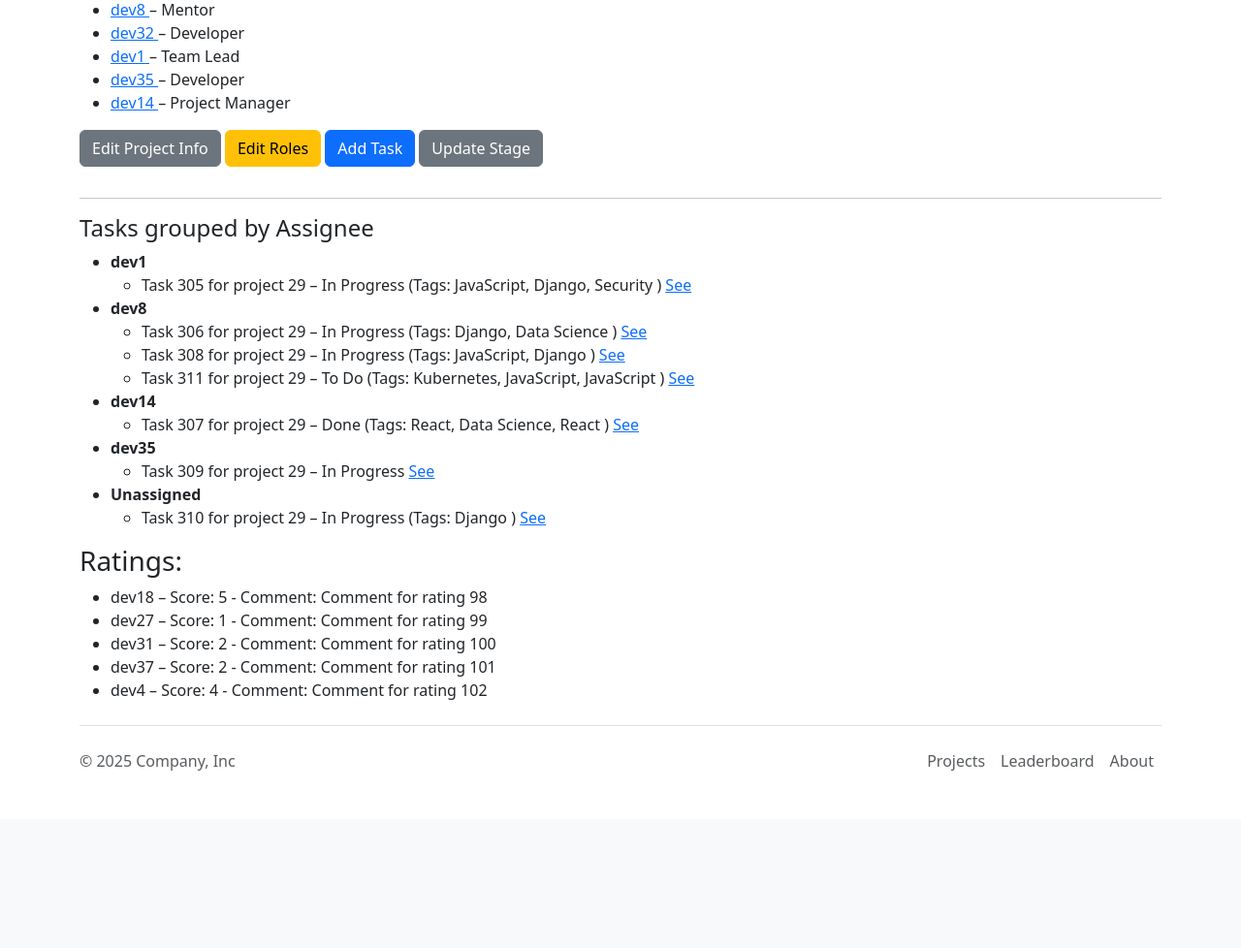
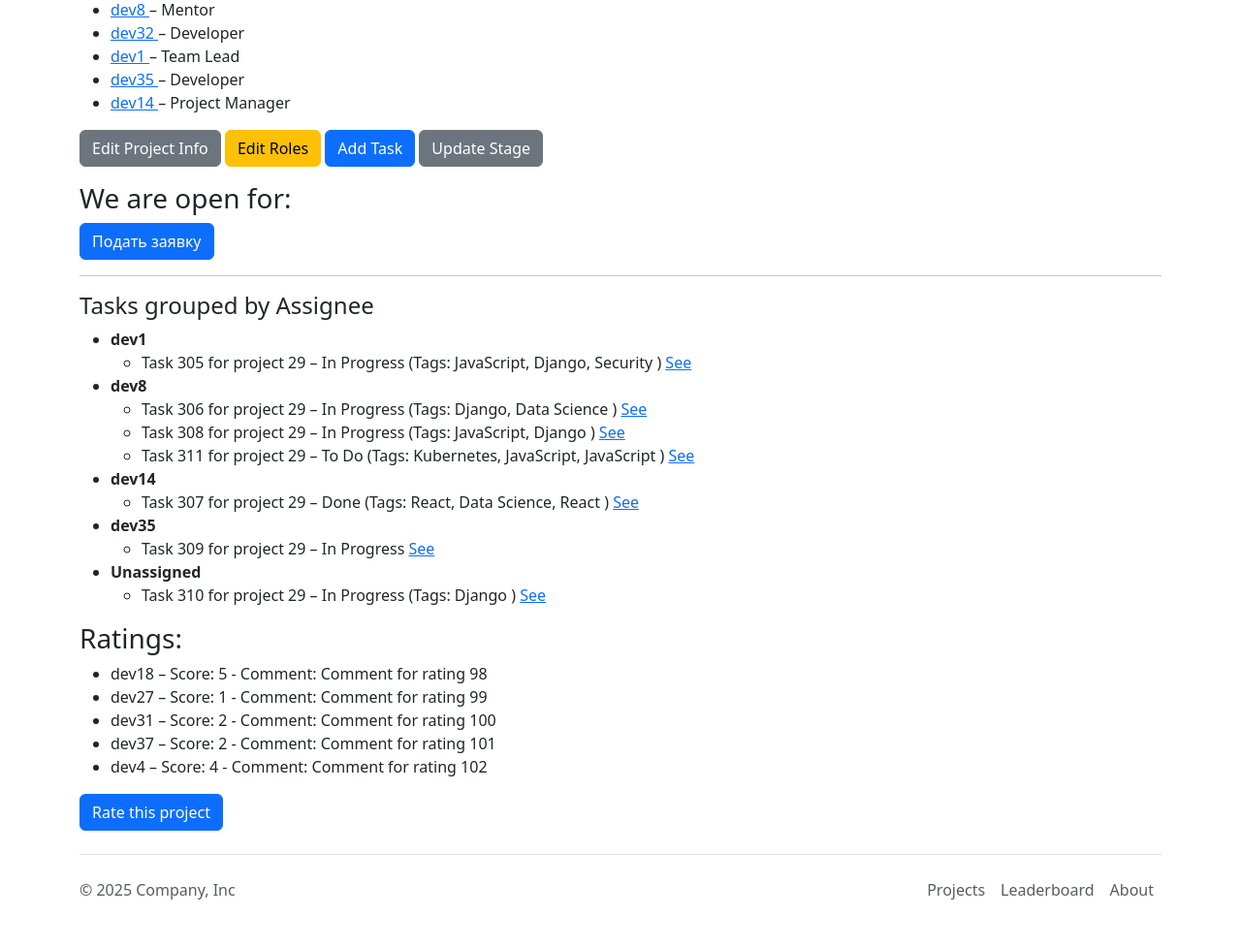
Before and after one commit to bashyrov/team-mate, a Django app: page /project/29/ in a window 1280 px wide. Shown: the part 446-1424 px from the top of the page at 97% size. Before the commit the page ends 1241 px from the top, so only its background shows below. Run offline with Django 5.2, Linux system fonts and the light colour scheme; data comes from the database, SQL or seed files in the repository; some libraries are stand-ins or nearby versions.

Commit message:
Added a projext rating modal form and project application form in project detail

```diff
--- a/projects/models.py
+++ b/projects/models.py
@@ -53,7 +53,7 @@ class ProjectRating(models.Model):
         on_delete=models.CASCADE,
         related_name='given_project_ratings'
     )
-    score = models.IntegerField()  # например, 1–5
+    score = models.IntegerField()
     comment = models.TextField(blank=True)
     created_at = models.DateTimeField(auto_now_add=True)
 
--- a/projects/urls.py
+++ b/projects/urls.py
@@ -11,11 +11,14 @@ urlpatterns = [
     path('project/<int:pk>/', views.ProjectDetailView.as_view(), name='project_detail'),
     path('project/create/', views.ProjectCreateView.as_view(), name='project_create'),
     path('project/<int:pk>/edit/', views.ProjectUpdateView.as_view(), name='project_edit'),
+    path('project/<int:pk>/applicate/', views.ProjectUpdateView.as_view(), name='project_applicate'),
     path('project/rating/<int:pk>/', views.ProjectRatingCreateView.as_view(), name='project_rate'),
     path('project/<int:pk>/roles/edit/', views.ProjectRolesUpdateView.as_view(), name='project_edit_roles'),
     path('project/<int:pk>/stage/edit/', views.ProjectStageUpdateView.as_view(), name='project_edit_stage'),
     path('profile/<int:pk>/', views.DeveloperDetailView.as_view(), name='profile'),
     path('project/<int:project_pk>/task/create/', views.TaskCreateView.as_view(), name='task_create'),
+    path("projects/<int:pk>/apply/", views.ProjectApplicationCreateView.as_view(), name="apply"),
+
     path('task/<int:pk>/edit/', views.TaskUpdateView.as_view(), name='task_edit'),
     path('task/<int:pk>/', views.TaskDetailView.as_view(), name='task_detail'),
     path('leaderboard/', views.LeaderboardView.as_view(), name='leaderboard'),
--- a/projects/views.py
+++ b/projects/views.py
@@ -1,11 +1,12 @@
 from django.contrib.auth import get_user_model
 from django.contrib.auth.models import User
 from django.core.exceptions import PermissionDenied
+from django.http import HttpResponse
 from django.urls import reverse_lazy
 from django.views.generic import ListView, DetailView, CreateView, UpdateView, FormView
-from .models import Project, Task, Developer, ProjectMembership, ProjectRating, DeveloperRatings
+from .models import Project, Task, Developer, ProjectMembership, ProjectRating, DeveloperRatings, ProjectApplication
 from .forms import ProjectForm, TaskForm, ProjectMembershipFormSet, ProjectMembershipFormUpdate, ProjectMembershipForm, \
-    ProjectStageForm, ProjectRatingForm
+    ProjectStageForm, ProjectRatingForm, ProjectApplicationForm
 from django.shortcuts import redirect, get_object_or_404, render
 from django.db.models import Avg
 
@@ -55,19 +56,22 @@ class ProjectDetailView(DetailView):
         )
 
         user = self.request.user
-        can_rate = False
+        can_rate = True
+        can_applicate = True
 
         if user.is_authenticated:
             is_member = project.projectmembership_set.filter(user=user).exists()
             is_owner = project.owner == user
             is_rated = ProjectRating.objects.filter(project=project, user=user).exists()
             can_rate = not is_member and not is_owner and not is_rated
+            can_applicate = not is_member and not is_owner
 
         context.update({
             'memberships': memberships,
             'tasks_by_assignee': tasks_by_assignee,
             'current_membership': current_membership,
             'can_rate': can_rate,
+            'can_applicate': can_applicate,
             'ratings': project.ratings.all().order_by('-created_at')
         })
         return context
@@ -138,7 +142,15 @@ class ProjectRatingCreateView(CreateView):
     def dispatch(self, request, *args, **kwargs):
         self.project = get_object_or_404(Project, pk=self.kwargs['pk'])
 
-        if self.project.members.filter(user=request.user).exists() or self.project.owner == request.user:
+        if not request.user.is_authenticated:
+            return HttpResponse("""
+                <div class='alert alert-warning'>
+                    You need to be logged in to perform this action.
+                    <a href="{% url 'login' %}?next={{ request.path }}" class="btn btn-primary">Войти</a>
+                </div>
+            """)
+
+        if self.project.members.filter(id=request.user.id).exists() or self.project.owner == request.user:
             raise PermissionDenied("You cannot rate your own project.")
 
         return super().dispatch(request, *args, **kwargs)
@@ -146,7 +158,8 @@ class ProjectRatingCreateView(CreateView):
     def form_valid(self, form):
         form.instance.project = self.project
         form.instance.user = self.request.user
-        return super().form_valid(form)
+        form.save()
+        return HttpResponse(status=204)
 
     def get_success_url(self):
         return reverse_lazy('projects:project_detail', kwargs={'pk': self.project.pk})
@@ -207,11 +220,9 @@ class DeveloperDetailView(DetailView):
         context = super().get_context_data(**kwargs)
         developer = self.object
 
-        # Средняя оценка проектов
         project_ids = ProjectMembership.objects.filter(user=developer).values_list('project_id', flat=True)
         context['avg_project_score'] = Project.objects.filter(id__in=project_ids).aggregate(avg=Avg('score'))['avg'] or 0
 
-        # Список проектов пользователя
         context['projects'] = Project.objects.filter(id__in=project_ids)
         return context
 
@@ -319,5 +330,37 @@ class LeaderboardView(ListView):
             avg_score=Avg("received_user_ratings__rating")
         ).order_by("-avg_score")[:10]
 
+
+class ProjectApplicationCreateView(CreateView):
+    model = ProjectApplication
+    form_class = ProjectApplicationForm
+    template_name = "projects/project_application_form.html"
+
+    def dispatch(self, request, *args, **kwargs):
+        self.project = get_object_or_404(Project, pk=self.kwargs["pk"])
+
+        if not request.user.is_authenticated:
+            return HttpResponse("""
+                <div class='alert alert-warning'>
+                    You need to be logged in to perform this action.
+                    <a href="{% url 'login' %}?next={request.path}" class="btn btn-primary">Войти</a>
+                </div>
+            """)
+
+        if self.project.members.filter(id=request.user.id).exists() or self.project.owner == request.user:
+            raise PermissionDenied("You cannot apply to your own project.")
+
+        return super().dispatch(request, *args, **kwargs)
+
+    def form_valid(self, form):
+        form.instance.project_id = self.kwargs["pk"]
+        form.instance.user = self.request.user
+        form.save()
+        return HttpResponse(status=204)
+
+    def get_success_url(self):
+        return reverse_lazy("projects:project_detail", kwargs={"pk": self.project.pk})
+
+
 def index(request):
     return None
--- a/templates/base.html
+++ b/templates/base.html
@@ -4,6 +4,9 @@
     <meta charset="UTF-8">
     <title>Team Mate</title>
     <link href="https://cdn.jsdelivr.net/npm/bootstrap@5.3.2/dist/css/bootstrap.min.css" rel="stylesheet">
+    <link href="https://cdn.jsdelivr.net/npm/bootstrap@5.3.0/dist/css/bootstrap.min.css" rel="stylesheet">
+    <script src="https://unpkg.com/htmx.org@1.9.9"></script>
+
 </head>
 <body>
 <nav class="navbar navbar-expand-lg navbar-light bg-light">
@@ -61,5 +64,29 @@
     </ul>
   </footer>
 </div>
+  <script src="https://cdn.jsdelivr.net/npm/bootstrap@5.3.0/dist/js/bootstrap.bundle.min.js"></script>
+<script>
+  // Для ratingModal
+const ratingModal = new bootstrap.Modal(document.getElementById('ratingModal'));
+
+htmx.on('htmx:afterSwap', function(evt) {
+  if (evt.detail.target.id === 'rating-dialog') {
+    ratingModal.show();
+  }
+});
+
+htmx.on('htmx:beforeSwap', function(evt) {
+  if (evt.detail.target.id === 'rating-dialog' && evt.detail.xhr.status === 204) {
+    ratingModal.hide();
+    evt.detail.shouldSwap = false;
+  }
+});
+
+htmx.on('hidden.bs.modal', function(evt) {
+  if (evt.target.id === 'ratingModal') {
+    document.getElementById('rating-dialog').querySelector('.modal-body').innerHTML = '';
+  }
+});
+</script>
 </body>
 </html>
--- a/templates/projects/project_detail.html
+++ b/templates/projects/project_detail.html
@@ -39,6 +39,32 @@
   <a href="{% url 'projects:task_create' project.pk %}" class="btn btn-primary mb-3">Add Task</a>
 {% endif %}
 
+<h3>We are open for:</h3>
+{% if can_applicate %}
+  <button class="btn btn-primary"
+        hx-get="{% url 'projects:apply' project.pk %}"
+        hx-target="#modal-body"
+        hx-trigger="click"
+        data-bs-toggle="modal"
+        data-bs-target="#applicationModal">
+    Подать заявку
+</button>
+{% endif %}
+
+<div class="modal fade" id="applicationModal" tabindex="-1" aria-hidden="true">
+  <div class="modal-dialog">
+    <div class="modal-content">
+      <div class="modal-header">
+        <h5 class="modal-title">Applicate</h5>
+        <button type="button" class="btn-close" data-bs-dismiss="modal" aria-label="Закрыть"></button>
+      </div>
+      <div class="modal-body" id="modal-body">
+        <div class="text-center p-3">Загрузка...</div>
+      </div>
+    </div>
+  </div>
+</div>
+
 <hr>
 
 <h4>Tasks grouped by Assignee</h4>
@@ -79,8 +105,25 @@
 </ul>
 
 {% if can_rate %}
-  <a href="{% url 'projects:project_rate' project.pk %}" class="btn btn-primary">Rate this project</a>
+  <button class="btn btn-primary"
+          hx-get="{% url 'projects:project_rate' project.pk %}"
+          hx-target="#rating-dialog">
+    Rate this project
+  </button>
 {% endif %}
+
+<div class="modal fade" id="ratingModal" tabindex="-1" aria-hidden="true">
+  <div class="modal-dialog">
+    <div class="modal-content" id="rating-dialog">
+      <div class="modal-header">
+        <h5 class="modal-title">Rate Project</h5>
+        <button type="button" class="btn-close" data-bs-dismiss="modal" aria-label="Close"></button>
+      </div>
+      <div class="modal-body">
+      </div>
+    </div>
+  </div>
+</div>
 
 
 {% else %}
```
Also changed, not shown: projects/forms.py (+7 -1 lines), templates/projects/project_application_form.html (added, +8 -0 lines), templates/projects/project_rating_form.html (+7 -9 lines).
